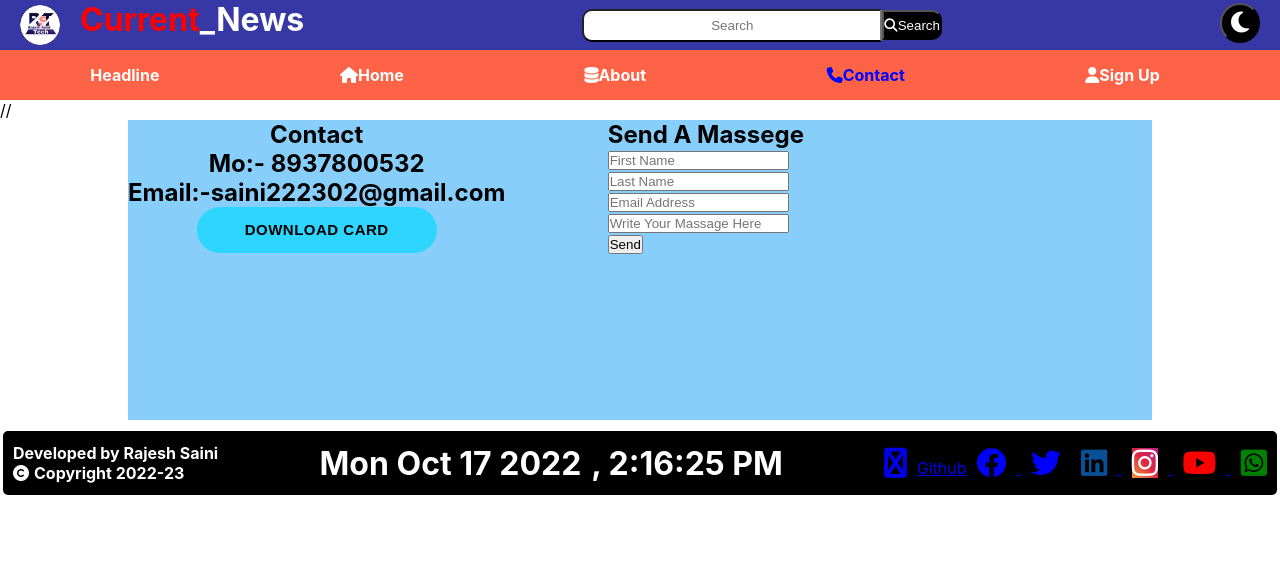
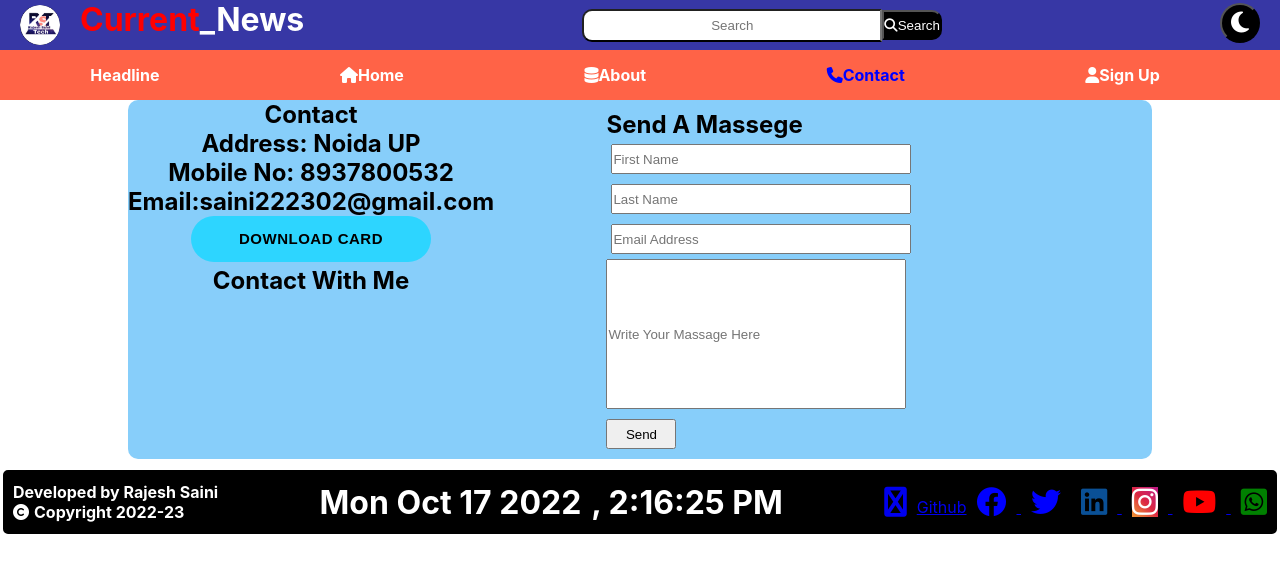
Before and after one commit to saini9485/CurrentNewsApp-React, a React (Create React App) app: page /Contact in a window 1280 px wide. Shown: the top 572 px of the page. Built offline with nearby package versions, Linux system fonts and the light colour scheme.

Commit message:
News App

```diff
--- a/src/App.js
+++ b/src/App.js
@@ -6,7 +6,7 @@ import Contact from './components/CurrentNewsApp/Contact';
 import ErrorPage from './components/CurrentNewsApp/ErrorPage';
 import { Footer } from './components/CurrentNewsApp/Footer';
 import { Header } from './components/CurrentNewsApp/Header';
-// import { Headline } from './components/CurrentNewsApp/Headline';
+ import { Headline } from './components/CurrentNewsApp/Headline';
 import { Home } from './components/CurrentNewsApp/Home';
 import Login from './components/CurrentNewsApp/LoginForm/Login';
 
@@ -17,7 +17,7 @@ export function App() {
 
    <Header/>
    <Routes>
-    {/* <Route path="/" element={<Headline/>}/> */}
+    <Route path="/" element={<Headline/>}/>
     <Route path="/Home" element={ <Home/>}/>
     <Route path="/About" element={<About/>}/>
     <Route path="/Contact" element={<Contact/>}/>
--- a/src/components/CurrentNewsApp/Contact.css
+++ b/src/components/CurrentNewsApp/Contact.css
@@ -6,6 +6,7 @@
   /* height: 70%; */
   margin: auto;
   gap: 10%;
+  border-radius: 10px;
 }
 .Contact_Card {
   text-align: center;
@@ -17,4 +18,20 @@
   /* background-color: blue; */
   /* height: 300px; */
   /* display: flex; */
+  margin: 10px;
 }
+.Contact_Input_Box{
+  height: 30px;
+  width: 300px;
+  margin: 5px;
+}
+.Contact_Input_Massage_Box{
+  height: 150px;
+  width: 300px;
+}
+
+.Contact_Form_Send_Btn{
+  width: 70px;
+  height: 30px;
+  margin-top: 10px;
+}
--- a/src/components/CurrentNewsApp/Contact.jsx
+++ b/src/components/CurrentNewsApp/Contact.jsx
@@ -3,11 +3,23 @@ import "./Contact.css";
 export default function Contact() {
   return (
     <div className="Contact_Main_Container">
-
       <div className="Contact_Card">
         <h2>Contact</h2>
-        <h2>Mo:- 8937800532 </h2>
-        <h2> Email:-saini222302@gmail.com</h2>
+        <di>
+          <h2>
+            {" "}
+            <span>Address:</span> Noida UP
+          </h2>
+          <h2>
+            {" "}
+            <span>Mobile No:</span> 8937800532{" "}
+          </h2>
+          <h2>
+            {" "}
+            <sapn>Email:</sapn>saini222302@gmail.com
+          </h2>
+        </di>
+        <div className="Contact_Card_Btn">
           <a
             class="resume"
             href="https://drive.google.com/file/d/1po_RSXhSPw7EkpZcCWhHGaJwpJYHzYhQ/view?usp=sharing"
@@ -15,18 +27,40 @@ export default function Contact() {
             Download Card
           </a>
         </div>
+        <div className="Contact_Social_Media_Icons_Container">
+          <h2>Contact With Me</h2>
+          <div className="Contact_Social_Media_Icons">
+            <img src=""/>
+          </div>
+        </div>
+      </div>
       <div className="Contact_Form">
         <div>
           <h2>Send A Massege </h2>
-        <input type="text" placeholder="First Name" className="Contact_Input_Box"></input>
-        <input type="text" placeholder="Last Name" className="Contact_Input_Box"></input>
-        <input type="text" placeholder="Email Address" className="Contact_Input_Box"></input>
-        <input type="text" placeholder="Write Your Massage Here " className="Contact_Input_Massage_Box"></input>
+          <input
+            type="text"
+            placeholder="First Name"
+            className="Contact_Input_Box"
+          ></input>
+          <input
+            type="text"
+            placeholder="Last Name"
+            className="Contact_Input_Box"
+          ></input>
+          <input
+            type="text"
+            placeholder="Email Address"
+            className="Contact_Input_Box"
+          ></input>
+          <input
+            type="text"
+            placeholder="Write Your Massage Here "
+            className="Contact_Input_Massage_Box"
+          ></input>
         </div>
         <div>
-        <button>Send</button>
+          <button className="Contact_Form_Send_Btn">Send</button>
         </div>
-
       </div>
     </div>
   );
--- a/src/components/CurrentNewsApp/Header.jsx
+++ b/src/components/CurrentNewsApp/Header.jsx
@@ -1,5 +1,5 @@
 import React, { useState } from "react";
-import { NavLink } from "react-router-dom"
+import { NavLink } from "react-router-dom";
 export function Header() {
   const [toggle, setToggle] = useState(true);
   if (toggle) {
@@ -24,9 +24,12 @@ export function Header() {
       <div className="Main_Head_Bar">
         <div className="Header_Logo">
           {/* <i class="fa fa-desktop" aria-hidden="true"></i> */}
-          <img  className="Header_Logo" src="/RajeshLogo.jpeg" alt ="image"/>
+          <img className="Header_Logo" src="/RajeshLogo.jpeg" alt="image" />
         </div>
-        <h1 className="Name_Logo"> <span className="News_Name">Current</span>_News</h1>
+        <h1 className="Name_Logo">
+          {" "}
+          <span className="News_Name">Current</span>_News
+        </h1>
         {/* <h1><span class="blue">Rajesh </span> Saini</h1> */}
         <div className="Search_Btn_Header">
           <input
@@ -39,9 +42,7 @@ export function Header() {
             <i class="fa fa-search" aria-hidden="true"></i>Search
           </button>
         </div>
-        <div>
-          {/* <h4 className="Header_Current_Date">{dt}</h4> */}
-        </div>
+        <div>{/* <h4 className="Header_Current_Date">{dt}</h4> */}</div>
         <div className="Toggle-Area">
           {toggle ? (
             <button className="Dark-Btn" onClick={() => setToggle(!toggle)}>
@@ -121,7 +122,6 @@ export function Header() {
           </ul>
         </div>
       </div>
-      //{" "}
     </div>
   );
 }
--- a/src/components/CurrentNewsApp/Headline.css
+++ b/src/components/CurrentNewsApp/Headline.css
@@ -32,7 +32,7 @@
 
 /* Data Part */
 .News_Cart{
-    height: 700px;
+    height: 750px;
    width: 600px;
   /* width: 90%;  */
    margin: 10px;
--- a/src/components/CurrentNewsApp/Headline.jsx
+++ b/src/components/CurrentNewsApp/Headline.jsx
@@ -9,21 +9,17 @@ export function Headline() {
   const [loading, setLoading] = useState(false);
   const [comment, setComment] = useState([]);
   const [comments, setComments] = useState("");
-  const [filter, setFilter] = useState([]);
+
   useEffect(() => {
     const LoadNews = async () => {
       setLoading(true);
       const res = await axios.get(
-        `https://newsapi.org/v2/everything?q=tesla&from=2022-09-20&sortBy=publishedAt&apiKey=846fd227de084ee2ae29d9474c3e1a43`
+        `https://saurav.tech/NewsAPI/everything/cnn.json
+        `
       );
-      console.log(res.data.articles);
-      // .then(({ data }) => {
-      // console.log({ data });
+
       setNews(res.data.articles);
       setLoading(false);
-      setFilter(res.data.articles);
-      // console.log("newss",news)
-      // });
     };
     LoadNews();
   }, []);
@@ -32,25 +28,21 @@ export function Headline() {
     setSearch(e.target.value);
   };
 
-  useEffect(() => {
-    console.log(search);
-    const filteredNews = news.filter((data) =>
-      // console.log(data)
-      data.source.name.toLowerCase().includes(search.toLowerCase())
-    );
-    //   // console.log("filter" ,filteredNews)
-    setFilter(filteredNews);
-  }, [search]);
-  // console.log("news",news)
-
+  const filterFun = (data) => {
+    if (search.trim().length <= 0) {
+      return true;
+    } else {
+      if (data?.source?.name?.toLowerCase().includes(search.toLowerCase())) {
+        return true;
+      } else {
+        return false;
+      }
+    }
+  };
   const handleRemove = (url) => {
-    // alert("Deleted News");
-    console.log("remove");
     const FilterData = news.filter((items) => items.url !== url);
-    console.log("deleteData",FilterData)
     setNews(FilterData);
   };
-
   const HandleComment = (e) => {
     if (comments == "") {
       alert("please Enter Comment");
@@ -58,9 +50,6 @@ export function Headline() {
       setComment([...comment, comments]);
       setComments("");
     }
-
-    // alert("hi")
-    // setComment(e.target.value)
   };
 
   return (
@@ -82,17 +71,16 @@ export function Headline() {
           <i className="fa fa-refresh fa-spin"></i>
         </h1>
       ) : (
-        filter.map((items) => {
-          // console.log(items)
+        news
+          ?.filter((data) => filterFun(data))
+          .map((items) => {
             return (
               <div className="News_Cart">
                 <div className="News_Data" key={items.url}>
                   <img className="Image" src={items.urlToImage} />
-                {/* <div></div> */}
                   <h2>name:{items.source.name}</h2>
                   <h2>author:{items.author}</h2>
                   <p className="Title"> title:{items.title} </p>
-                {/* <h4>Publice Time:-{items.publishedAt}</h4> */}
                   <p>body:{items.description}</p>
                   <div className="ReadMore-Btn">
                     <a href={items.url}>Read More...</a>
@@ -124,7 +112,8 @@ export function Headline() {
                   <div className="News_Delete_Btn">
                     <i
                       class="fa fa-trash"
-                    aria-hidden="true" key={items.url}
+                      aria-hidden="true"
+                      key={items.url}
                       onClick={() => handleRemove(items.url)}
                     ></i>
                   </div>
```
Also changed, not shown: public/Linkdlelogo.png (added). Lines whose indentation alone changed are shown as unchanged.
